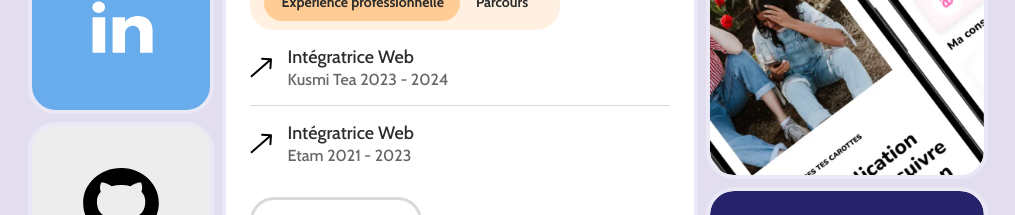
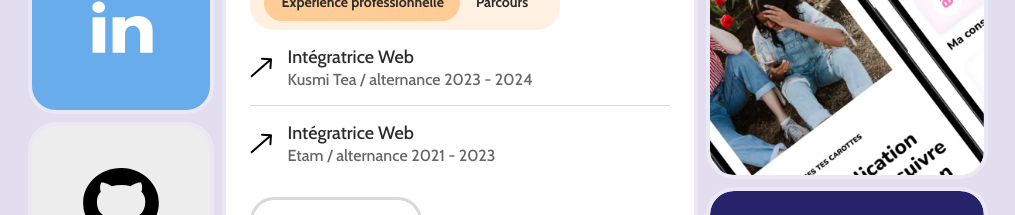
Before and after one commit to mokonaa/portfolio, a Next.js app: page / in a window 1280 px wide. Shown: the part 359-574 px from the top of the page, without its empty margins (132-1147 px from the left). Built offline with nearby package versions, Linux system fonts and the light colour scheme.

Commit message:
modified texts on homepage on experiences

```diff
--- a/app/page.js
+++ b/app/page.js
@@ -134,8 +134,8 @@ export default function Home() {
           </div>
           {activeTab === 0 && (
             <div className='formation__row-container'>
-              <FormationElement titre="Intégratrice Web" entreprise="Kusmi Tea" duree="2023 - 2024" />
-              <FormationElement titre="Intégratrice Web" entreprise="Etam" duree="2021 - 2023" />
+              <FormationElement titre="Intégratrice Web" entreprise="Kusmi Tea / alternance" duree="2023 - 2024" />
+              <FormationElement titre="Intégratrice Web" entreprise="Etam / alternance" duree="2021 - 2023" />
             </div>
           )}
 
```
